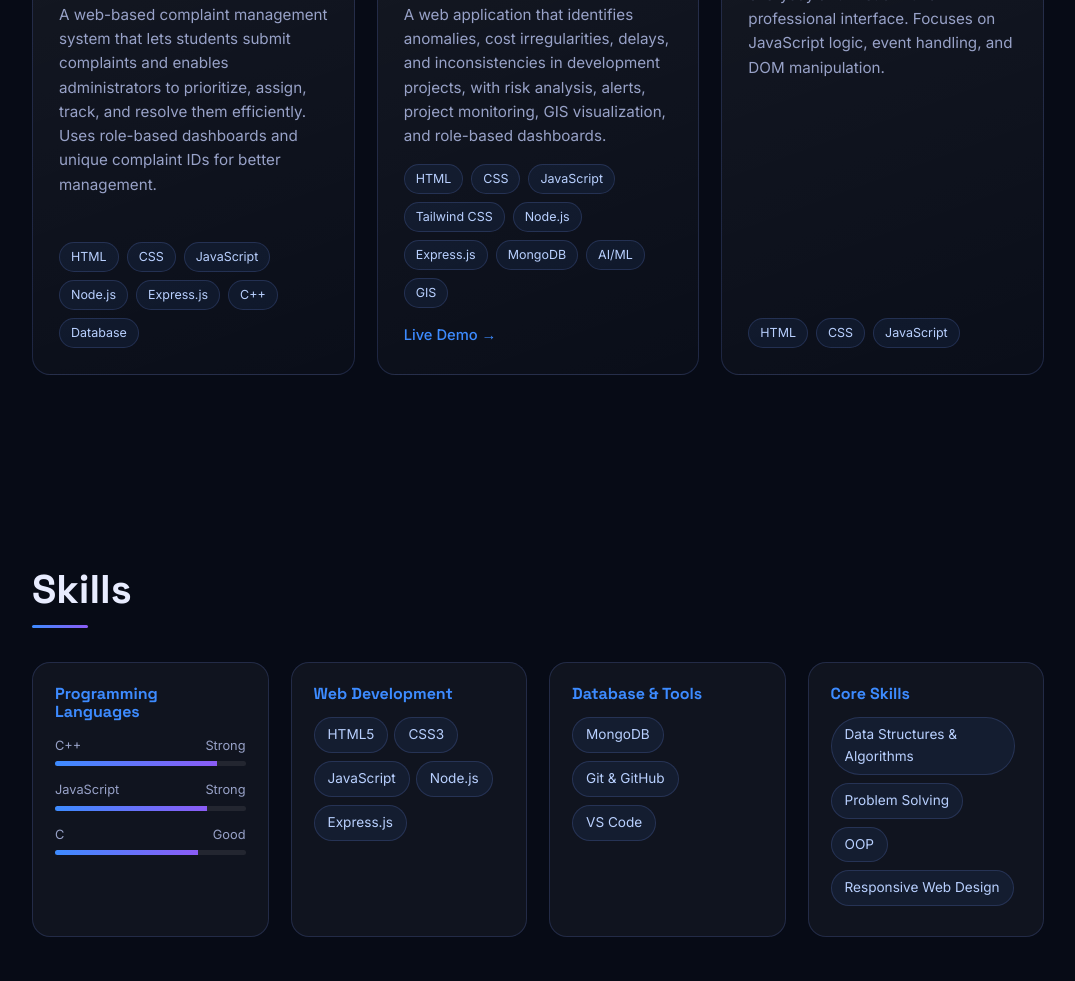
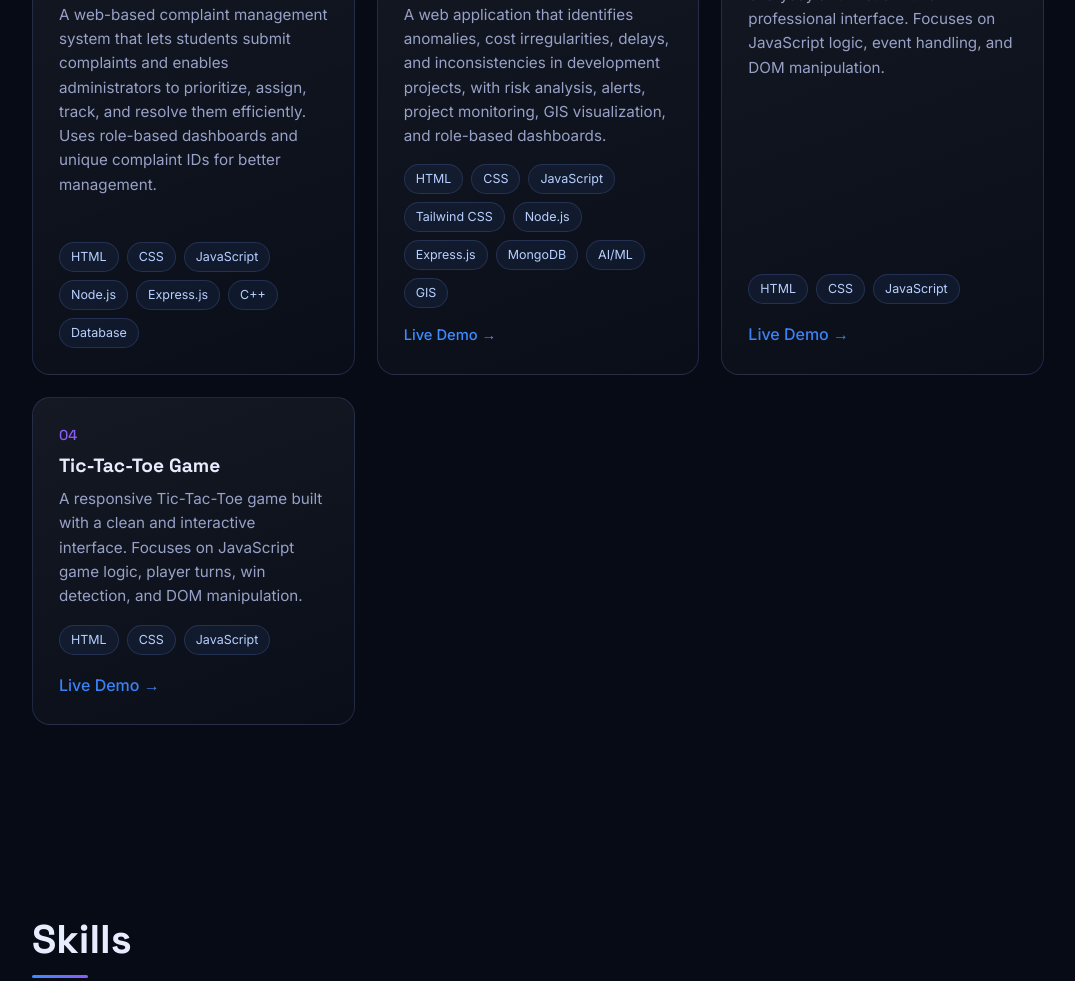
Before and after one commit to RohitCoder47/My-portfolio, a plain HTML site: page index.html in a window 1280 px wide. Shown: the part 1630-2611 px from the top of the page, without its empty margins (102-1177 px from the left). Drawn offline with Linux system fonts and the light colour scheme.

Commit message:
Add files via upload

```diff
--- a/index.html
+++ b/index.html
@@ -44,8 +44,44 @@
   <h2 class="rv">Projects</h2>
   <div class="cards">
     <article class="card rv"><span class="n">01</span><h3>CampusCare – Smart Campus Complaint Management System</h3><p>A web-based complaint management system that lets students submit complaints and enables administrators to prioritize, assign, track, and resolve them efficiently. Uses role-based dashboards and unique complaint IDs for better management.</p><div class="chips"><span class="chip">HTML</span><span class="chip">CSS</span><span class="chip">JavaScript</span><span class="chip">Node.js</span><span class="chip">Express.js</span><span class="chip">C++</span><span class="chip">Database</span></div></article>
-    <article class="card rv"><span class="n">02</span><h3>MPLADS Risk Intelligence – AI-Powered Project Monitoring</h3><p>A web application that identifies anomalies, cost irregularities, delays, and inconsistencies in development projects, with risk analysis, alerts, project monitoring, GIS visualization, and role-based dashboards.</p><div class="chips"><span class="chip">HTML</span><span class="chip">CSS</span><span class="chip">JavaScript</span><span class="chip">Tailwind CSS</span><span class="chip">Node.js</span><span class="chip">Express.js</span><span class="chip">MongoDB</span><span class="chip">AI/ML</span><span class="chip">GIS</span></div><a class="demo" href="https://rohitcoder47.github.io/SIH-2026-DEMO/" target="_blank" rel="noopener">Live Demo →</a></article>
-    <article class="card rv"><span class="n">03</span><h3>Professional Calculator</h3><p>A clean, responsive calculator for everyday arithmetic with a professional interface. Focuses on JavaScript logic, event handling, and DOM manipulation.</p><div class="chips"><span class="chip">HTML</span><span class="chip">CSS</span><span class="chip">JavaScript</span></div></article>
+    <article class="card rv"><span class="n">02</span><h3>MPLADS Risk Intelligence – AI-Powered Project Monitoring</h3><p>A web application that identifies anomalies, cost irregularities, delays, and inconsistencies in development projects, with risk analysis, alerts, project monitoring, GIS visualization, and role-based dashboards.</p><div class="chips"><span class="chip">HTML</span><span class="chip">CSS</span><span class="chip">JavaScript</span><span class="chip">Tailwind CSS</span><span class="chip">Node.js</span><span class="chip">Express.js</span><span class="chip">MongoDB</span><span class="chip">AI/ML</span><span class="chip">GIS</span></div><a class="demo" href=" https://rohitcoder47.github.io/SIH-2026-DEMO-Website/" target="_blank" rel="noopener">Live Demo →</a></article>
+   <article class="card rv">
+  <span class="n">03</span>
+  <h3>Professional Calculator</h3>
+
+  <p>
+    A clean, responsive calculator for everyday arithmetic with a professional
+    interface. Focuses on JavaScript logic, event handling, and DOM manipulation.
+  </p>
+
+  <div class="chips">
+    <span class="chip">HTML</span>
+    <span class="chip">CSS</span>
+    <span class="chip">JavaScript</span>
+  </div>
+
+  <a href="https://rohitcoder47.github.io/professional-calculator/"
+     target="_blank"
+     rel="noopener noreferrer"
+     class="project-link">
+    Live Demo →
+  </a>
+</article>
+    <article class="card rv">
+  <span class="n">04</span>
+  <h3>Tic-Tac-Toe Game</h3>
+  <p>A responsive Tic-Tac-Toe game built with a clean and interactive interface. Focuses on JavaScript game logic, player turns, win detection, and DOM manipulation.</p>
+
+  <div class="chips">
+    <span class="chip">HTML</span>
+    <span class="chip">CSS</span>
+    <span class="chip">JavaScript</span>
+  </div>
+
+  <a href="https://rohitcoder47.github.io/tic-tac-toe/" target="_blank" rel="noopener noreferrer" class="project-link">
+    Live Demo →
+  </a>
+</article>
   </div>
 </section>
 
--- a/style.css
+++ b/style.css
@@ -41,6 +41,20 @@ h2:after{content:"";display:block;width:56px;height:3px;margin-top:12px;border-r
 .card:hover{transform:translateY(-6px);border-color:rgba(90,140,255,.6);box-shadow:0 12px 40px rgba(61,139,255,.2)}
 .card:hover:before{opacity:1}
 .card .n{font-family:"Space Grotesk",sans-serif;color:var(--pur);font-size:.9rem}
+.project-link {
+  display: inline-block;
+  margin-top: 18px;
+  color: #3b82f6;
+  text-decoration: none;
+  font-weight: 500;
+  transition: all 0.2s ease;
+}
+
+.project-link:hover {
+  text-decoration: underline;
+  text-underline-offset: 5px;
+  color: #60a5fa;
+}
 .card h3{font-size:1.2rem;margin:8px 0 10px}
 .card p{color:var(--mut);font-size:.95rem;margin:0 0 16px;flex:1}
 .chips{display:flex;flex-wrap:wrap;gap:8px}
```
